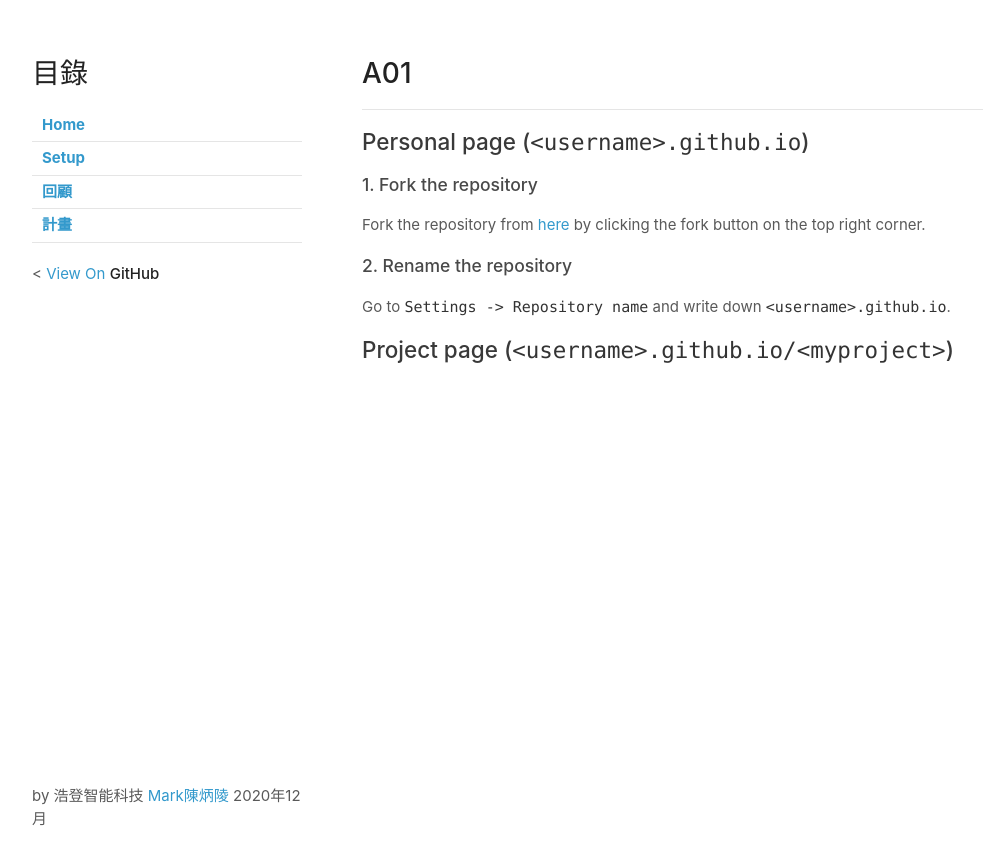
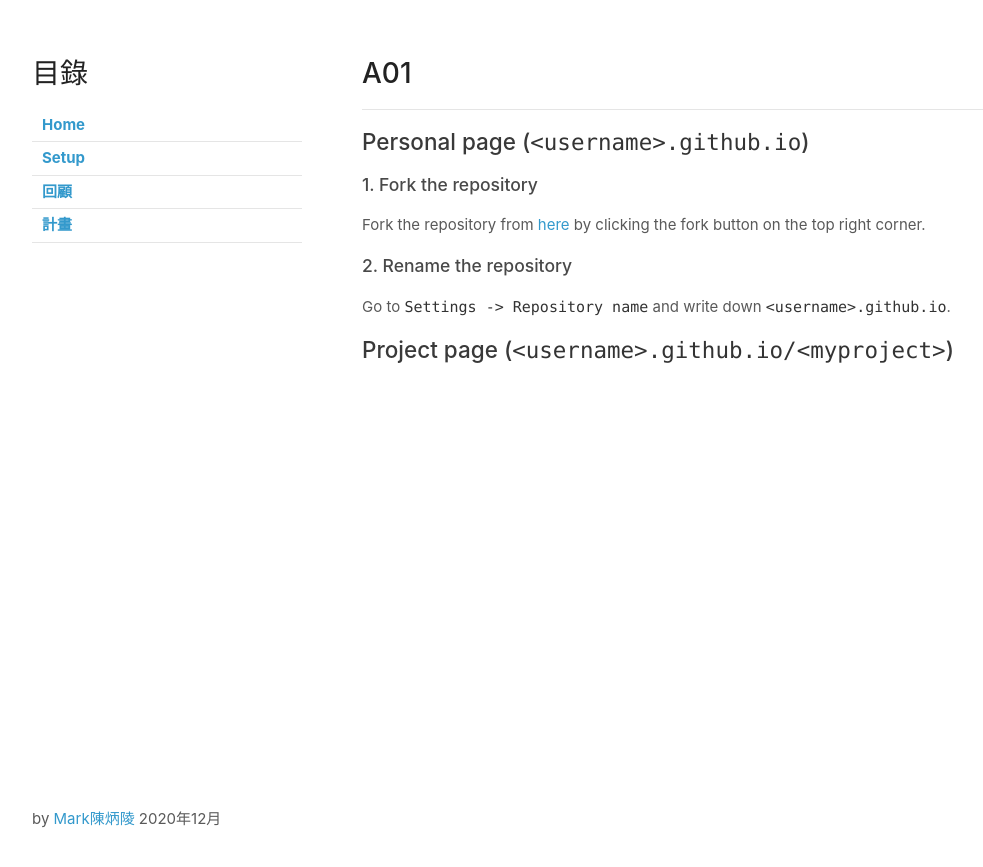
Before and after one commit to dreamaitek/p003, a Jekyll site: the page built from a01.md, in a window 1280 px wide. Shown: the top 867 px of the page, without its empty margins (68-1051 px from the left). Built offline with Jekyll 4.4.1, drawn with Linux system fonts in a browser that asks for light colours; our own code applies the rules of GitHub Pages for plain Markdown files.

Commit message:
Update default.html

```diff
--- a/_layouts/default.html
+++ b/_layouts/default.html
@@ -24,12 +24,7 @@
             {% endif %}
           {% endfor %}
         </table>
- {% if site.show_downloads %}
 
-<
-       <a href="{{ site.github.repository_url }}">View On <strong>GitHub</strong></a>
-
-        {% endif %}
       </header>
       <section>
 
@@ -39,7 +34,7 @@
       <footer>
 
         {% if site.github.is_project_page %}
-        <p>by 浩登智能科技 <a href="{{ site.github.repository_url }}">Mark陳炳陵 </a> 2020年12月</a></p>
+        <p>by <a href="{{ site.github.repository_url }}">Mark陳炳陵 </a> 2020年12月</a></p>
         {% endif %}
       </footer>
     </div>
```
